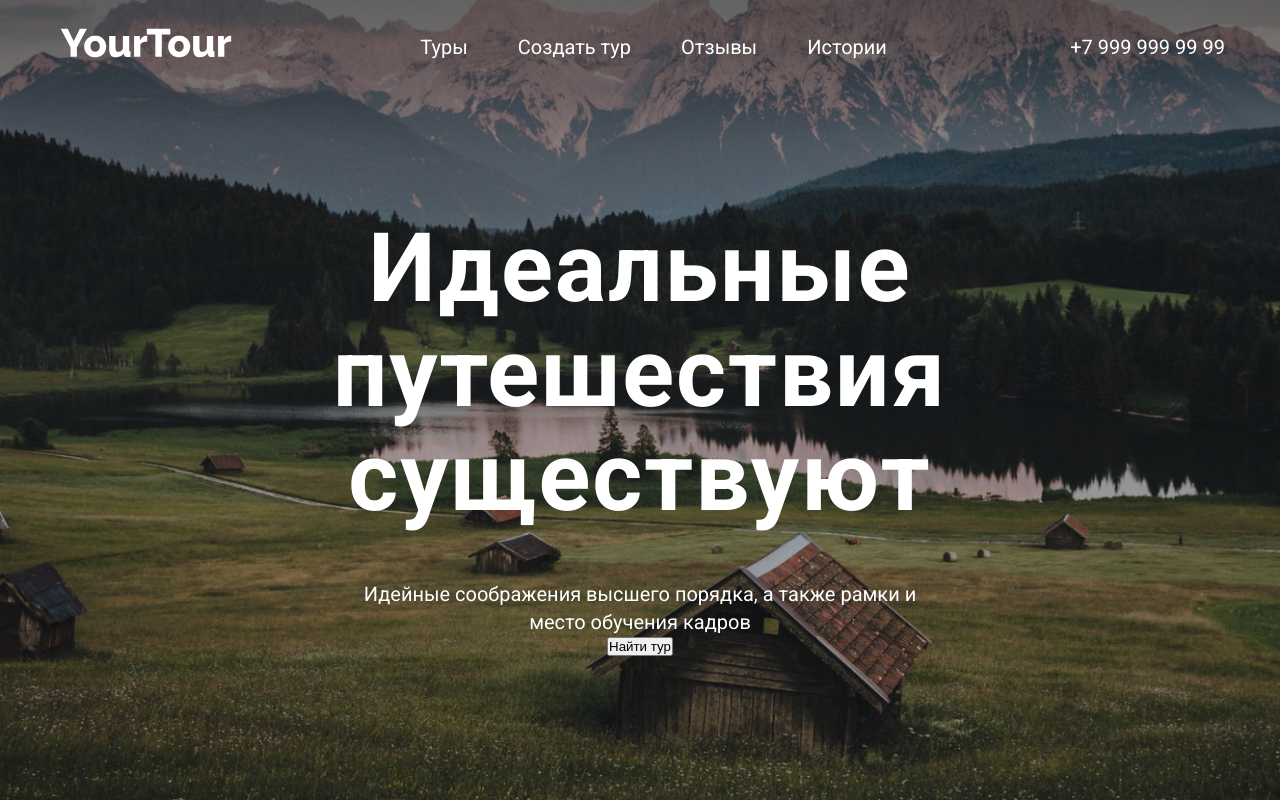
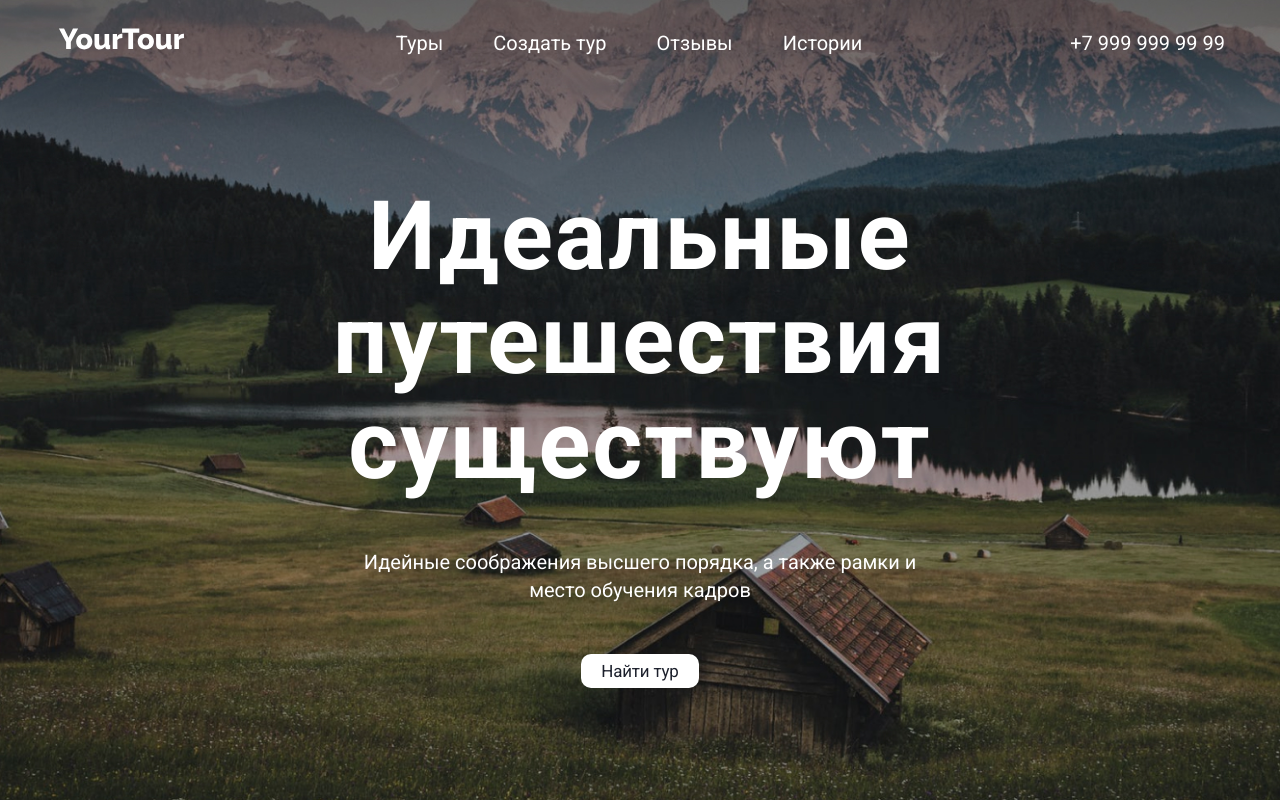
Before and after one commit to Bogdanvosk/your-tour-next, a Next.js app: page / in a window 1280 px wide. Built offline with nearby package versions, Linux system fonts and the light colour scheme.

Commit message:
Add info: button component and fix resize logo component

```diff
--- a/src/components/common/Button/Button.js
+++ b/src/components/common/Button/Button.js
@@ -1,9 +1,22 @@
+import styles from './Button.module.scss'
+import cn from 'classnames'
 
-const Button = ({ children, variant = 'info', type = 'button' }) => {
+const buttonVariants = {
+	info: styles.infoButton,
+	extra: styles.extraButton,
+	form: styles.formButton
+}
+
+const Button = ({ children, variant = 'info', type = 'button', ...props }) => {
 	return (
 		<button
+			{...props}
 			type={type}
-			className={`button`}>
+			className={cn(
+				styles.button,
+				buttonVariants[variant],
+				props.className ? props.className : ''
+			)}>
 			{children}
 		</button>
 	)
--- a/src/components/common/Button/Button.module.scss
+++ b/src/components/common/Button/Button.module.scss
@@ -0,0 +1,20 @@
+@import '@/styles/variables.scss';
+@import '@/styles/mixins.scss';
+
+.button {
+	cursor: pointer;
+	border: none;
+	transition: $main-transition;
+
+	@media (max-width: $sm) {
+		font-size: 1rem;
+	}
+}
+
+.infoButton {
+	@include info-button;
+}
+
+.extraButton {
+	@include extra-button;
+}
--- a/src/components/common/Logo/Logo.js
+++ b/src/components/common/Logo/Logo.js
@@ -1,8 +1,21 @@
-import { FIXED_NAV_SCROLL_THRESHOLD } from '@/constants';
+import { FIXED_NAV_SCROLL_THRESHOLD } from '@/constants'
 import Image from 'next/image'
-import React from 'react'
+import { useEffect, useState } from 'react'
 
 const Logo = ({ scrollPosition }) => {
+	const [screenWidth, setWidth] = useState(0)
+
+	useEffect(() => {
+		const handleResize = () => {
+			setWidth(window.innerWidth)
+		}
+
+		window.addEventListener('resize', handleResize)
+		return () => {
+			window.removeEventListener('resize', handleResize)
+		}
+	}, [])
+
 	return (
 		<a href='#'>
 			<picture>
@@ -31,8 +44,8 @@ const Logo = ({ scrollPosition }) => {
 				)}
 
 				<Image
-					width={182}
-					height={30}
+					width={screenWidth > 640 ? 182 : 133}
+					height={screenWidth > 640 ? 32 : 22}
 					priority={true}
 					src='/images/logo.svg'
 					alt='logo'
--- a/src/components/common/index.js
+++ b/src/components/common/index.js
@@ -2,3 +2,4 @@ export { default as Logo } from './Logo/Logo'
 export { default as NavMenu } from './NavMenu/NavMenu'
 export { default as NavMenuItem } from './NavMenuItem/NavMenuItem'
 export { default as Typography } from './Typography/Typography'
+export { default as Button } from './Button/Button'
--- a/src/components/pages/HomePage/Info/Info.js
+++ b/src/components/pages/HomePage/Info/Info.js
@@ -1,7 +1,7 @@
 import React from 'react'
 
 import styles from './Info.module.scss'
-import { Typography } from '@/components/common'
+import { Button, Typography } from '@/components/common'
 
 const Info = () => {
 	return (
@@ -20,9 +20,7 @@ const Info = () => {
 						Идейные соображения высшего порядка, а также рамки и
 						место обучения кадров
 					</Typography>
-					<button type='button' className='info__button'>
-						Найти тур
-					</button>
+					<Button variant='info'>Найти тур</Button>
 				</div>
 			</div>
 		</section>
--- a/src/components/pages/HomePage/Info/Info.module.scss
+++ b/src/components/pages/HomePage/Info/Info.module.scss
@@ -41,32 +41,4 @@
 			margin-top: 2.5rem;
 		}
 	}
-
-	&Button {
-		cursor: pointer;
-		margin-top: 3.13rem;
-		padding: 5px 20px;
-		font-size: 1.06rem;
-		line-height: 1.42;
-		letter-spacing: -0.01em;
-		background-color: $color-white;
-		border-radius: 10px;
-		border: none;
-		transition: $main-transition;
-
-		&:hover {
-			color: $color-white;
-			background-color: $color-orange-200;
-		}
-
-		&:active {
-			color: $color-black;
-			background-color: $color-orange-100;
-		}
-
-		@media (max-width: $sm) {
-			margin-top: 2.5rem;
-			font-size: 1rem;
-		}
-	}
 }
--- a/src/styles/globals.scss
+++ b/src/styles/globals.scss
@@ -13,7 +13,8 @@ body {
 	scroll-behavior: smooth;
 }
 
-textarea {
+textarea,
+button {
 	font-family: inherit;
 }
 
@@ -32,7 +33,6 @@ li {
 a {
 	@include link-reset;
 }
-
 
 .title {
 	@include title;
@@ -73,7 +73,7 @@ a {
 	@include container(1170px, 55px);
 
 	@media (max-width: $lg) {
-		@include container(1170px, 53px)
+		@include container(1170px, 53px);
 	}
 
 	@media (max-width: $sm) {
@@ -81,13 +81,7 @@ a {
 	}
 }
 
-
-
-.button {
-	@include extra-button;
-}
-
 .main {
-	position:static;
+	position: static;
 	z-index: 5;
 }
--- a/src/styles/mixins.scss
+++ b/src/styles/mixins.scss
@@ -63,38 +63,54 @@
 	}
 }
 
+@mixin info-button {
+	margin-top: 3.13rem;
+	padding: 5px 20px;
+	font-size: 1.06rem;
+	line-height: 1.42;
+	font-weight: normal;
+	letter-spacing: -0.01em;
+	color: $color-black;
+	background-color: $color-white;
+	border-radius: 10px;
+
+	&:hover {
+		color: $color-white;
+		background-color: $color-orange-200;
+	}
+
+	&:active {
+		color: $color-black;
+		background-color: $color-orange-100;
+	}
+
+	@media (max-width: $sm) {
+		margin-top: 2.5rem;
+	}
+}
+
 @mixin extra-button {
 	padding: 7px 60px 7px 20px;
-
 	font-weight: 700;
-	font-size: 23px;
-	line-height: 28px;
-
+	font-size: 1.44rem;
+	line-height: 1.21;
 	color: $color-white;
 	background-color: transparent;
-	border: none;
 	border-radius: 50px;
 
-	transition: $main-transition;
-
 	@media (max-width: $sm) {
-		font-size: 1rem;
 		line-height: 1.42;
 	}
 
 	&::after {
 		content: '';
-
 		position: absolute;
 		top: 13px;
 		right: 22px;
-
 		width: 24px;
 		height: 26px;
-
 		background-image: url('/icons/arrow-right.svg');
 		background-repeat: no-repeat;
-
 		transition: $main-transition;
 
 		@media (max-width: $sm) {
```
Also changed, not shown: 1 other file (tests, documents, lock files or other folders).
